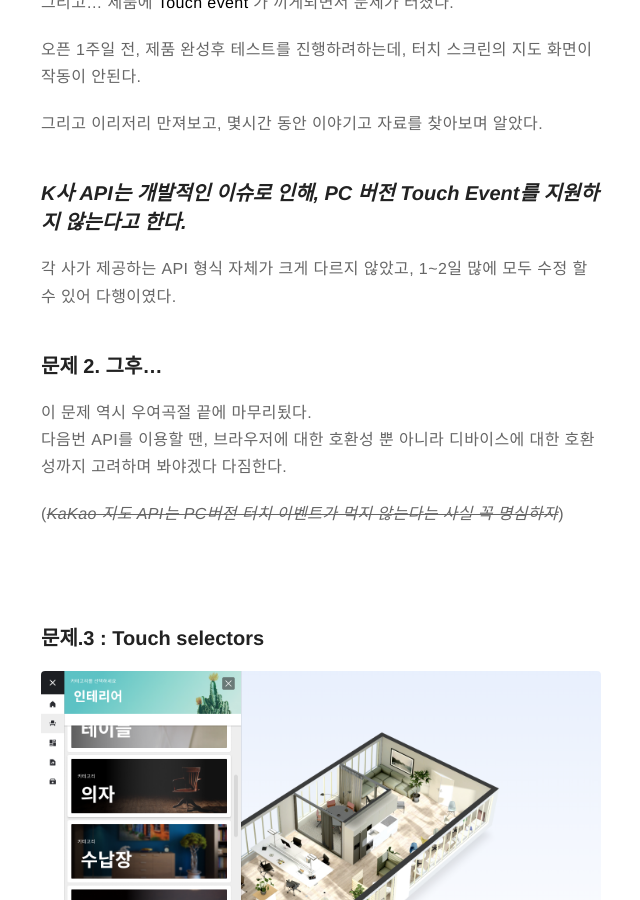
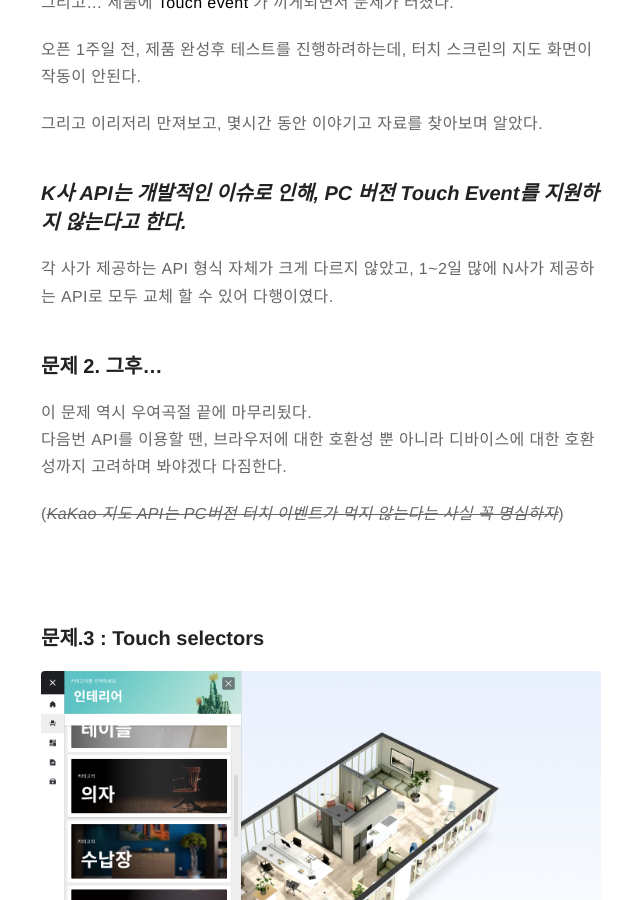
Before and after one commit to banjag954/banjag954.github.io, a Jekyll site: the page built from _posts/2018-09-30-(Project)LotteProject_Review.markdown, in a window 1280 px wide and 900 px high, scrolled down 4408 px. Shown: the whole window, without its empty margins (319-959 px from the left). Built offline with Jekyll 4.4.1, drawn with Linux system fonts in a browser that asks for light colours; comment, search, counter and statistics services are not loaded; some of the changed text lies outside the part shown.

Commit message:
post_upadate_12-edit-03

```diff
--- a/_posts/2018-09-30-(Project)LotteProject_Review.markdown
+++ b/_posts/2018-09-30-(Project)LotteProject_Review.markdown
@@ -101,7 +101,7 @@ __K사__ , __N사__ , __S사__ 모두 IT쪽의 유명한 회사고, 제공되는
 
 ### _K사 API는 개발적인 이슈로 인해, PC 버전 Touch Event를 지원하지 않는다고 한다._
 
-각 사가 제공하는 API 형식 자체가 크게 다르지 않았고, 1~2일 많에 모두 수정 할 수 있어 다행이였다.
+각 사가 제공하는 API 형식 자체가 크게 다르지 않았고, 1~2일 많에 N사가 제공하는 API로 모두 교체 할 수 있어 다행이였다.
 
 ### 문제 2. 그후...
 
```
Also changed, not shown: other parts of _posts/2018-09-30-(Project)LotteProject_Review.markdown (+1 -1 lines).
